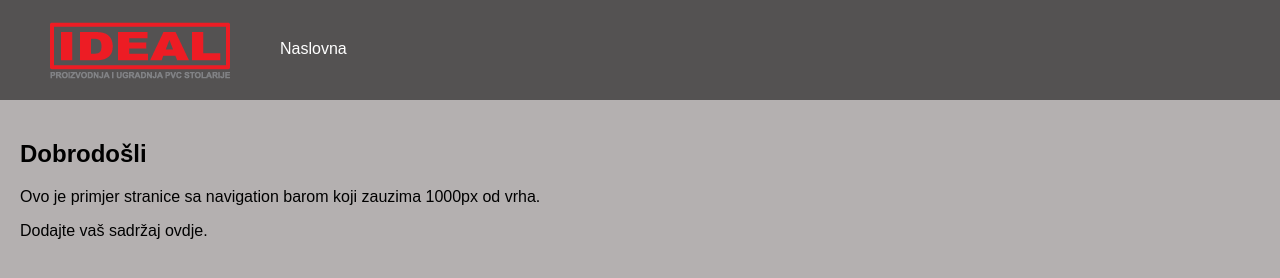
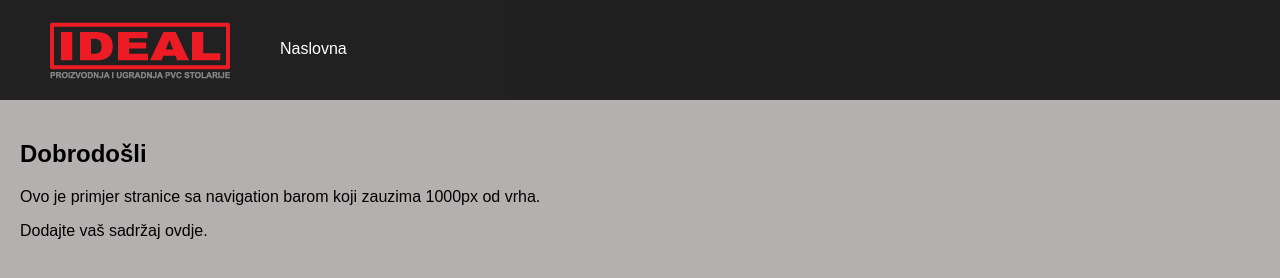
Before and after one commit to kaposulejman/idealpvc, a plain HTML site: page html/index.html in a window 1280 px wide. Drawn offline with Linux system fonts and the light colour scheme.

Commit message:
Update styles.css

```diff
--- a/html/css/styles.css
+++ b/html/css/styles.css
@@ -11,7 +11,7 @@ nav {
     top: 0;
     width: 100%; /* Širina navigacijskog bara */
     height: 100px; /* Visina navigacijskog bara */
-    background-color: #00000088; /* Boja pozadine */
+    background-color: #000000d0; /* Boja pozadine */
     color: white;
     display: flex;
     z-index: 100; /* Da bude iznad ostalih elemenata */
```
